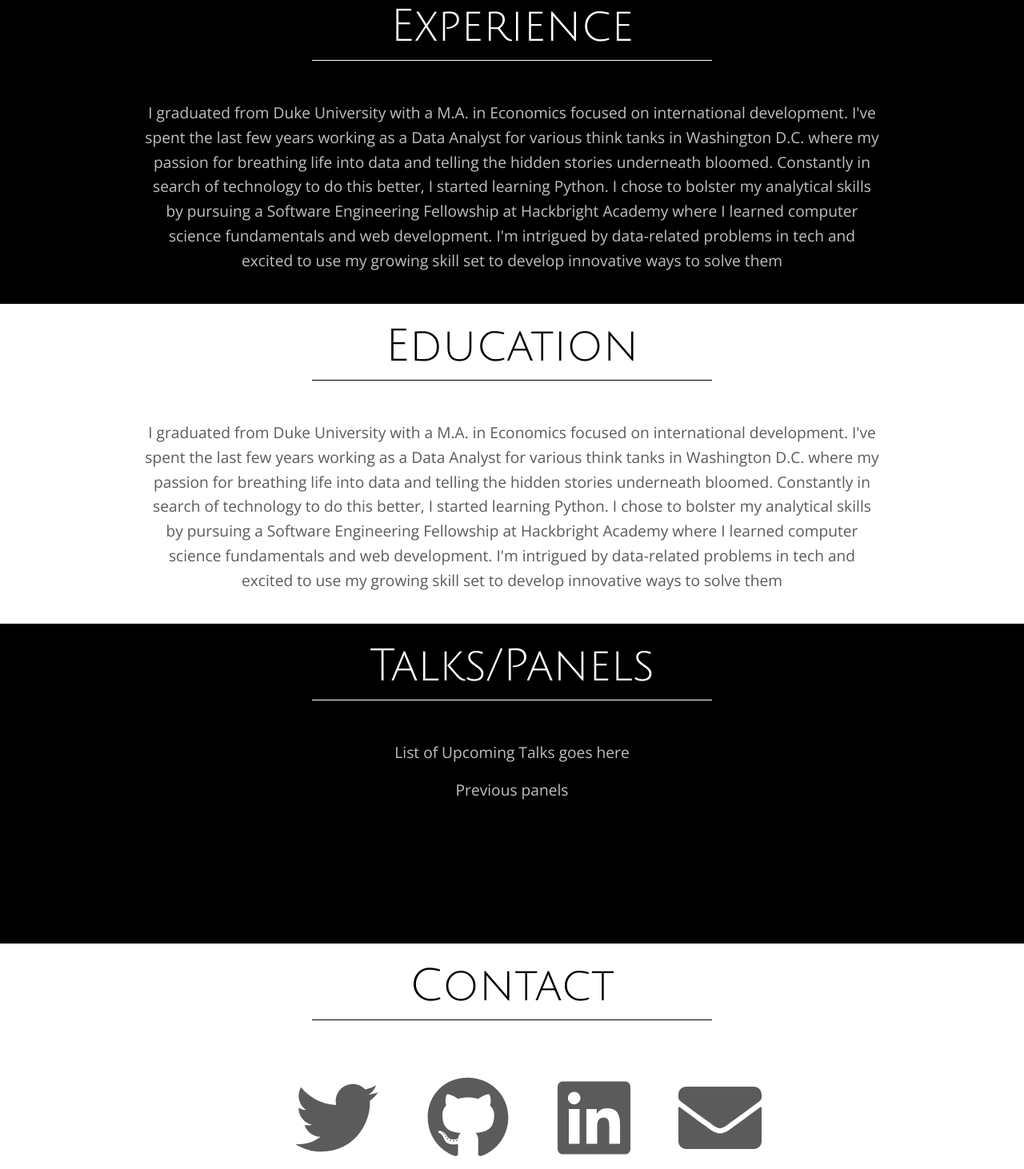
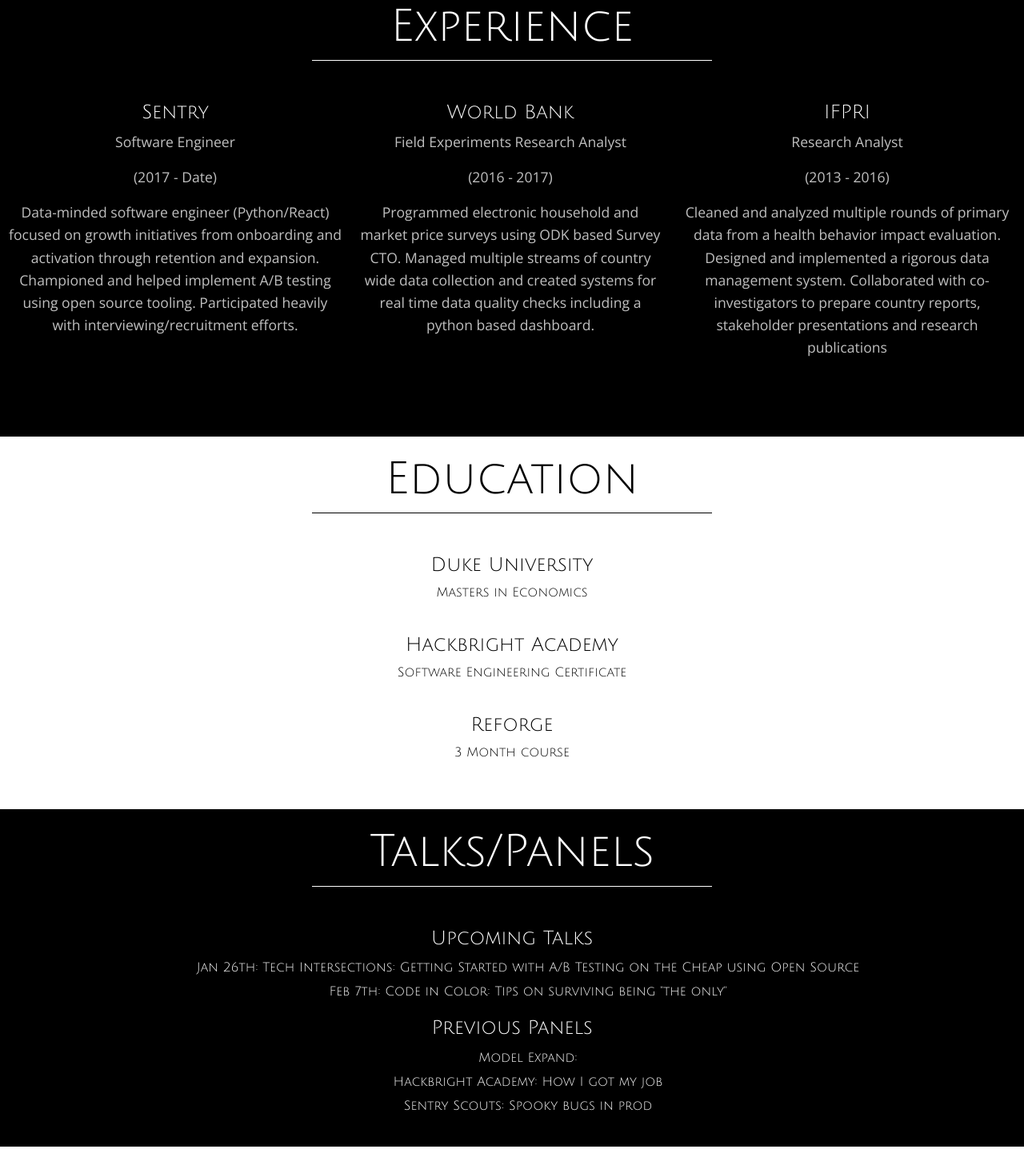
Before and after one commit to denamwangi/denamwangi.com, a React (Create React App) app: page / in a window 1280 px wide. Shown: the part 1320-2782 px from the top of the page at 80% size. Built offline with nearby package versions, Linux system fonts and the light colour scheme.

Commit message:
fix spacing and add content

```diff
--- a/src/App.css
+++ b/src/App.css
@@ -13,13 +13,18 @@
   color: black;
 
 }
+header {
+  position: fixed;
+  background: white;
+  width: 100%;
+}
 
 .App-link {
   color: #61dafb;
 }
 
 .intro {
-  min-height: 800px;
+  min-height: 900px;
   background-color: #282c34;
   background-image: url('https://image.freepik.com/free-vector/abstract-blurred-gradient-mesh-background_1159-3170.jpg');
   background-repeat: no-repeat;
@@ -53,6 +58,7 @@
   align-items: center;
   flex-direction: column;
   padding-top: 20px;
+  padding-bottom: 20px;
 }
 
 hr {
@@ -76,14 +82,18 @@
   font-size: 1.2em;
 }
 
-ul {
+ul li {
   list-style-type: none;
+  line-height: 30px;
 }
 
-ul li {
+.logos ul li {
   display: inline;
 }
 
+.App-header ul li {
+  display: inline;
+}
 
 .nav-item {
   margin: 10px;
@@ -117,3 +127,28 @@
   background: white;
   color: black;
 }
+
+.details {
+  display: flex;
+  flex-direction: row;
+  justify-content: space-between;
+}
+.details p {
+  font-size: 1.1em;
+  padding: 0 10px 0 10px;
+}
+.detail-card {
+  min-height: 400px;
+  min-width: 400px;
+}
+
+#education .details {
+  flex-direction: column;
+}
+#education .details .detail-card {
+  min-height: 100px;
+  min-width: 400px;
+}
+#about p {
+  max-width: 1100px;
+}
--- a/src/App.js
+++ b/src/App.js
@@ -11,6 +11,10 @@
 library.add(fab, faEnvelope)
 
 class App extends Component {
+  scrollToTop = () => {
+    scroll.scrollToTop();
+  };
+
   render() {
     return (
       <div className="App">
@@ -22,7 +26,7 @@
               to="about"
               spy={true}
               smooth={true}
-              offset={70}
+              offset={-80}
               duration= {500}
             >
               About
@@ -34,7 +38,7 @@
               to="experience"
               spy={true}
               smooth={true}
-              offset={70}
+              offset={-80}
               duration= {500}
             >
               Experience
@@ -46,7 +50,7 @@
               to="education"
               spy={true}
               smooth={true}
-              offset={70}
+              offset={-80}
               duration= {500}
             >
               Education
@@ -58,7 +62,7 @@
               to="talks"
               spy={true}
               smooth={true}
-              offset={70}
+              offset={-80}
               duration= {500}
             >
               Talks
@@ -67,10 +71,10 @@
           <li className="nav-item">
             <Link
               activeClass="active"
-              to="talks"
+              to="contact"
               spy={true}
               smooth={true}
-              offset={70}
+              offset={-80}
               duration= {500}
             >
               Contact
@@ -92,51 +96,111 @@
         <section className="pagepanel white" id="about">
           <h2 >About</h2>
           <hr className="body-darker"/>
-          <p>
-            I graduated from Duke University with a M.A. in Economics focused on international development. I've spent the last
-            few years working as a Data Analyst for various think tanks in Washington D.C. where my passion for breathing life into
-            data and telling the hidden stories underneath bloomed. Constantly in search of technology to do this better, I started
-            learning Python. I chose to bolster my analytical skills by pursuing a Software Engineering Fellowship at Hackbright
-            Academy where I learned computer science fundamentals and web development. I'm intrigued by data-related problems in
-            tech and excited to use my growing skill set to develop innovative ways to solve them
+          <p className="about-details">
+            I am a former research analyst now working as a full stack software engineer on the growth team at Sentry,
+            an open source error monitoring tool. I have a passion for analytics and data in general as a tool to help us
+            get a sense of the world. I like building things that promote what's typically unseen, using tech for good and
+            generally advocating for equity.
           </p>
         </section>
 
         <section id="experience" className="pagepanel black">
           <h2 >Experience</h2>
           <hr className="body-darker"/>
-          <p>
-            I graduated from Duke University with a M.A. in Economics focused on international development. I've spent the last
-            few years working as a Data Analyst for various think tanks in Washington D.C. where my passion for breathing life into
-            data and telling the hidden stories underneath bloomed. Constantly in search of technology to do this better, I started
-            learning Python. I chose to bolster my analytical skills by pursuing a Software Engineering Fellowship at Hackbright
-            Academy where I learned computer science fundamentals and web development. I'm intrigued by data-related problems in
-            tech and excited to use my growing skill set to develop innovative ways to solve them
-          </p>
+            <div className="details">
+              <div className="detail-card">
+                <h4>Sentry</h4>
+                <p className="detail-card-title">Software Engineer</p>
+                <p>
+                  (2017 - Date)
+                </p>
+                <p>
+                  Data-minded software engineer (Python/React) focused on growth initiatives from onboarding and activation
+                  through retention and expansion. Championed and helped implement A/B testing using open source tooling.
+                  Participated heavily with interviewing/recruitment efforts.
+                </p>
+              </div>
+              <div className="detail-card">
+                <h4>World Bank</h4>
+                <p className="detail-card-title">
+                  Field Experiments Research Analyst
+                </p>
+                <p>
+                  (2016 - 2017)
+                </p>
+                <p>
+                  Programmed electronic household and market price surveys using ODK based Survey CTO. Managed multiple streams
+                  of country wide data collection and created systems for real time data quality checks including a python
+                  based dashboard.
+                </p>
+              </div>
+              <div className="detail-card">
+                <h4>IFPRI</h4>
+                <p className="detail-card-title">
+                   Research Analyst
+                </p>
+                <p>
+                  (2013 - 2016)
+                </p>
+                <p>
+                  Cleaned and analyzed multiple rounds of primary data from a health behavior impact evaluation. Designed and
+                  implemented a rigorous data management system. Collaborated with co-investigators to prepare country reports,
+                  stakeholder presentations and research publications
+                </p>
+              </div>
+
+            </div>
         </section>
 
         <section id="education" className="pagepanel white">
           <h2 >Education</h2>
           <hr className="body-darker"/>
-          <p>
-            I graduated from Duke University with a M.A. in Economics focused on international development. I've spent the last
-            few years working as a Data Analyst for various think tanks in Washington D.C. where my passion for breathing life into
-            data and telling the hidden stories underneath bloomed. Constantly in search of technology to do this better, I started
-            learning Python. I chose to bolster my analytical skills by pursuing a Software Engineering Fellowship at Hackbright
-            Academy where I learned computer science fundamentals and web development. I'm intrigued by data-related problems in
-            tech and excited to use my growing skill set to develop innovative ways to solve them
-          </p>
+          <div className="details">
+            <div className="detail-card">
+              <h4>Duke University</h4>
+              Masters in Economics
+            </div>
+
+            <div className="detail-card">
+              <h4>Hackbright Academy</h4>
+              Software Engineering Certificate
+            </div>
+
+            <div className="detail-card">
+              <h4>Reforge</h4>
+              3 Month course
+            </div>
+
+          </div>
+
         </section>
 
         <section id="talks" className="pagepanel black">
           <h2 >Talks/Panels</h2>
           <hr className="body-darker"/>
-          <p>
-            List of Upcoming Talks goes here
-          </p>
-          <p>
-            Previous panels
-          </p>
+          <h4>Upcoming Talks</h4>
+          <ul>
+            <li>
+              Jan 26th: Tech Intersections: Getting Started with A/B Testing on the Cheap using Open Source
+            </li>
+            <li>
+              Feb 7th: Code in Color: Tips on surviving being "the only"
+            </li>
+          </ul>
+          <h4>
+            Previous Panels
+          </h4>
+            <ul>
+              <li>
+                Model Expand:
+              </li>
+              <li>
+                Hackbright Academy: How I got my job
+              </li>
+              <li>
+                Sentry Scouts: Spooky bugs in prod
+              </li>
+            </ul>
         </section>
 
         <section id="contact" className="pagepanel white">
```
